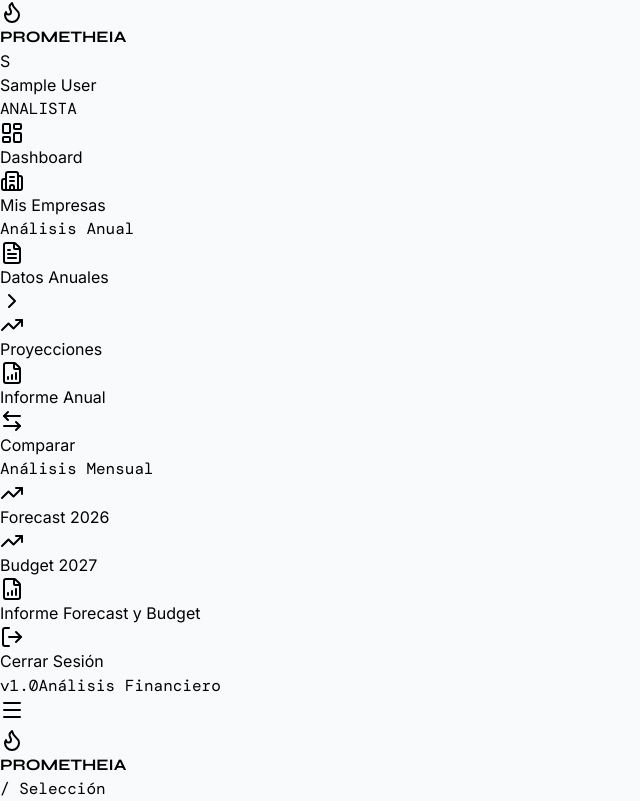
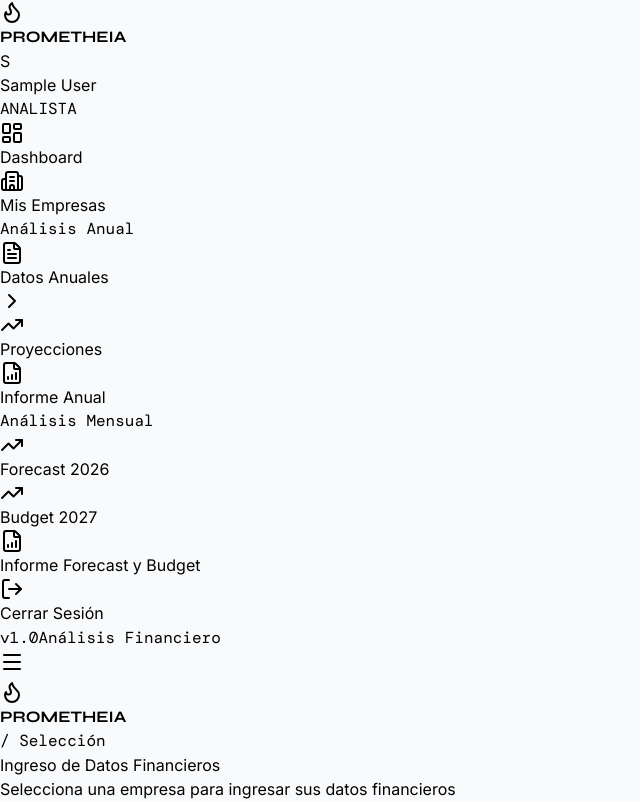
Before and after one commit to EduardoP1907/Taxfinia, a React (Vite) app in the folder frontend/: page /datos in a window 1280 px wide. Shown: the top 801 px of the page, without its empty margins (0-640 px from the left). Built offline with nearby package versions, Linux system fonts and the light colour scheme; no server answers; sample sign-in values are in the browser's storage.

Commit message:
feat: oculta la pestaña Comparar del menu lateral

```diff
--- a/frontend/src/layouts/DashboardLayout.tsx
+++ b/frontend/src/layouts/DashboardLayout.tsx
@@ -4,7 +4,7 @@ import { useAuthStore } from '../store/authStore';
 import { authService } from '../services/auth.service';
 import {
   LayoutDashboard, FileText, LogOut, Menu, X,
-  Building2, FileBarChart, TrendingUp, Flame, ShieldCheck, ChevronRight, ArrowLeftRight,
+  Building2, FileBarChart, TrendingUp, Flame, ShieldCheck, ChevronRight,
 } from 'lucide-react';
 
 interface DashboardLayoutProps {
@@ -39,7 +39,6 @@ export const DashboardLayout: React.FC<DashboardLayoutProps> = ({ children }) =>
         { name: 'Datos Anuales',  href: '/datos',        icon: FileText },
         { name: 'Proyecciones',   href: '/proyecciones', icon: TrendingUp },
         { name: 'Informe Anual',  href: '/informe',      icon: FileBarChart },
-        { name: 'Comparar',       href: '/comparar',     icon: ArrowLeftRight },
       ],
     },
     {
```
